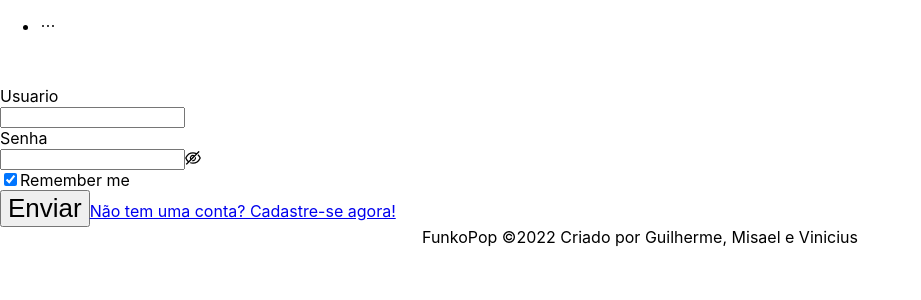
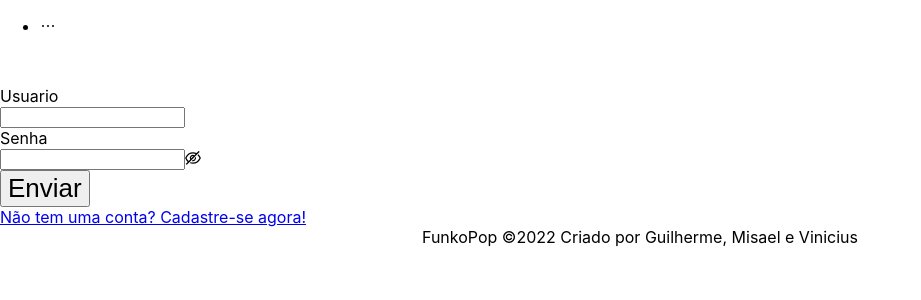
Before and after one commit to guidebrida/trabalhoFinalPPW2, a React (Vite) app: page /Login in a window 1280 px wide. Shown: the top 300 px of the page, without its empty margins (0-921 px from the left). Built offline with nearby package versions, Linux system fonts and the light colour scheme.

Commit message:
Login Funcionando

```diff
--- a/src/components/CompFormMeuUsuario/CompFormMeuUsuario.jsx
+++ b/src/components/CompFormMeuUsuario/CompFormMeuUsuario.jsx
@@ -14,7 +14,6 @@ export const CompFormMeuUsuario = (props) => {
     form.setFieldsValue({
         nome:props.nome,
         usuario:props.user,
-        senha:props.senha
     })
   }, [props])
   return (
--- a/src/components/CompHeader/CompHeader.jsx
+++ b/src/components/CompHeader/CompHeader.jsx
@@ -1,12 +1,15 @@
 import { Breadcrumb, Layout, Menu } from 'antd';
+import { useContext } from 'react';
 import { Link } from 'react-router-dom';
+import LoginContext from '../../context/ContextLogin';
 const { Header, Content } = Layout;
 
 export const CompHeader = () => {
+  const {login} = useContext(LoginContext)
   const options = [
     { label: <Link to="/MeuUsuario">Meu Usuário</Link>,key: 'meuUsuario'},
     { label: <Link to="/Loja">Loja de Funkos</Link>, key: 'lojaFunkos' },
-    { label: <Link to="/login">Login</Link>, key: 'Login' }
+    { label: login ? <Link to="/Logout">Logout</Link> :  <Link to="/login">Login</Link>, key: 'Login' }
   ];
 
   return <Menu mode="horizontal" items={options} />;
--- a/src/components/CompLogin/CompLogin.jsx
+++ b/src/components/CompLogin/CompLogin.jsx
@@ -1,4 +1,4 @@
-import { Button, Checkbox, Form, Input } from 'antd';
+import { Button, Checkbox, Col, Form, Input } from 'antd';
 import axios from 'axios';
 import { useContext, useState } from 'react';
 import LoginContext from '../../context/ContextLogin'
@@ -25,10 +25,10 @@ export const CompLogin = () => {
       login ? <Navigate to="/Loja" replace /> : (  <Form
         name="basic"
         labelCol={{
-          span: 8
+          span: 6
         }}
         wrapperCol={{
-          span: 16
+          span: 12
         }}
         initialValues={{
           remember: true
@@ -62,26 +62,22 @@ export const CompLogin = () => {
         </Form.Item>
 
         <Form.Item
-          name="remember"
-          valuePropName="checked"
           wrapperCol={{
-            offset: 8,
-            span: 16
-          }}
-        >
-          <Checkbox>Remember me</Checkbox>
-        </Form.Item>
-
-        <Form.Item
-          wrapperCol={{
-            offset: 8,
+            offset: 11,
             span: 16
           }}
         >
           <Button type="primary" htmlType="submit">
-            Enviar
+                Enviar
           </Button>
-           <a href="/CadastroUsuario">Não tem uma conta? Cadastre-se agora!</a>
+        </Form.Item>
+        <Form.Item
+          wrapperCol={{
+            offset: 10,
+            span: 16
+          }}
+        >
+          <a href="/CadastroUsuario">Não tem uma conta? Cadastre-se agora!</a>
         </Form.Item>
       </Form>)
     }
--- a/src/components/CompMeuUsuario/CompMeuUsuario.jsx
+++ b/src/components/CompMeuUsuario/CompMeuUsuario.jsx
@@ -1,8 +1,9 @@
 import { Col, Radio, Row, Tabs } from 'antd';
 import Column from 'antd/lib/table/Column';
 import axios from 'axios';
-import { useState } from 'react';
+import { useContext, useState } from 'react';
 import { useEffect } from 'react';
+import LoginContext from '../../context/ContextLogin';
 import { CompCardMeuUsuario } from '../CompCardMeuUsuario/CompCardMeuUsuario';
 import { CompFormFunko } from '../CompFormFunko/CompFormFunko';
 import { CompFunkoCard } from '../CompFunkoCard/CompFunkoCard';
@@ -10,10 +11,12 @@ import { CompFunkoCard } from '../CompFunkoCard/CompFunkoCard';
 const { TabPane } = Tabs;
 
 export const CompMeuUsuario = () => {
+  const {login} = useContext(LoginContext)
   const [usuario, setUsuario] = useState(null)
      useEffect(() => {
           const pegarUsuario = async () => {
-            const { data } = await axios.get("http://localhost:5000/api/usuario/62b3a8b87991ed0682350e7d")
+            {console.log(login)}
+            const { data } = await axios.get(`http://localhost:5000/api/usuario/${login.id}`)
             setUsuario(data);
           }
           pegarUsuario();
```
